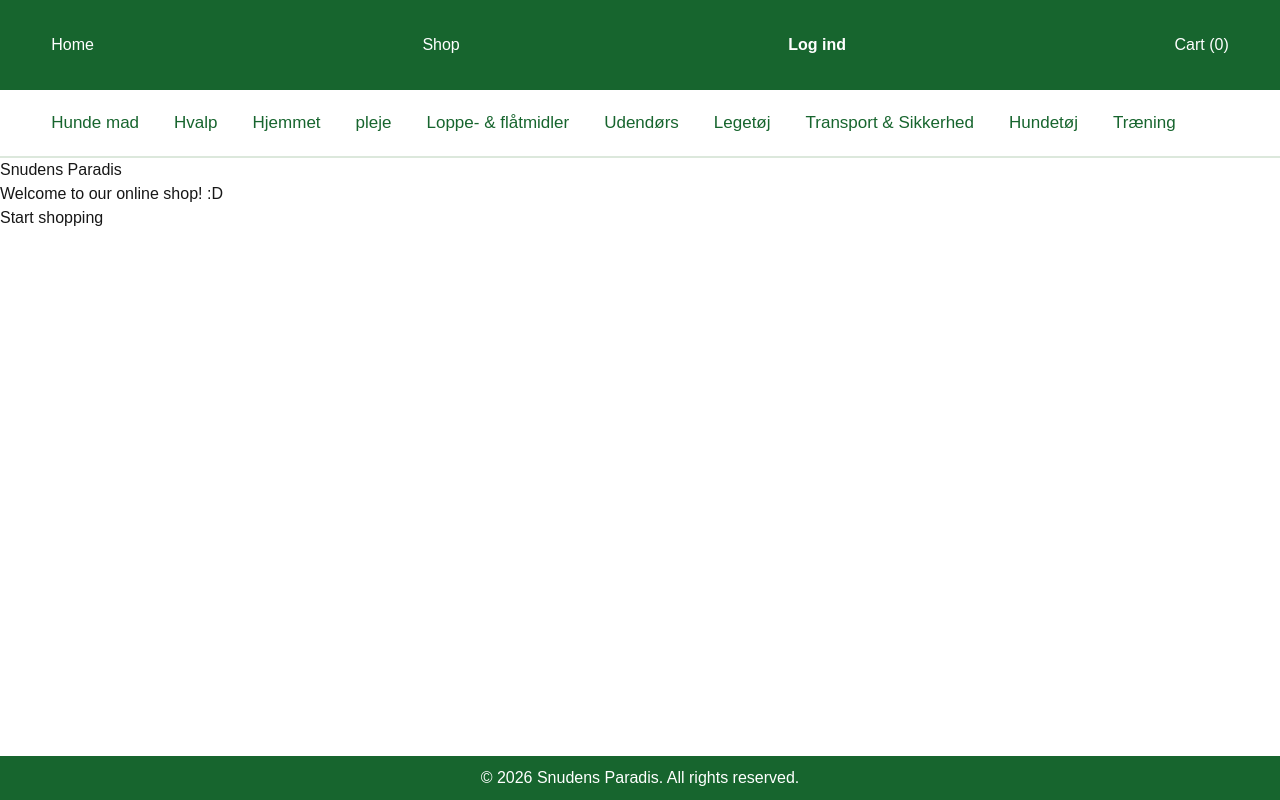
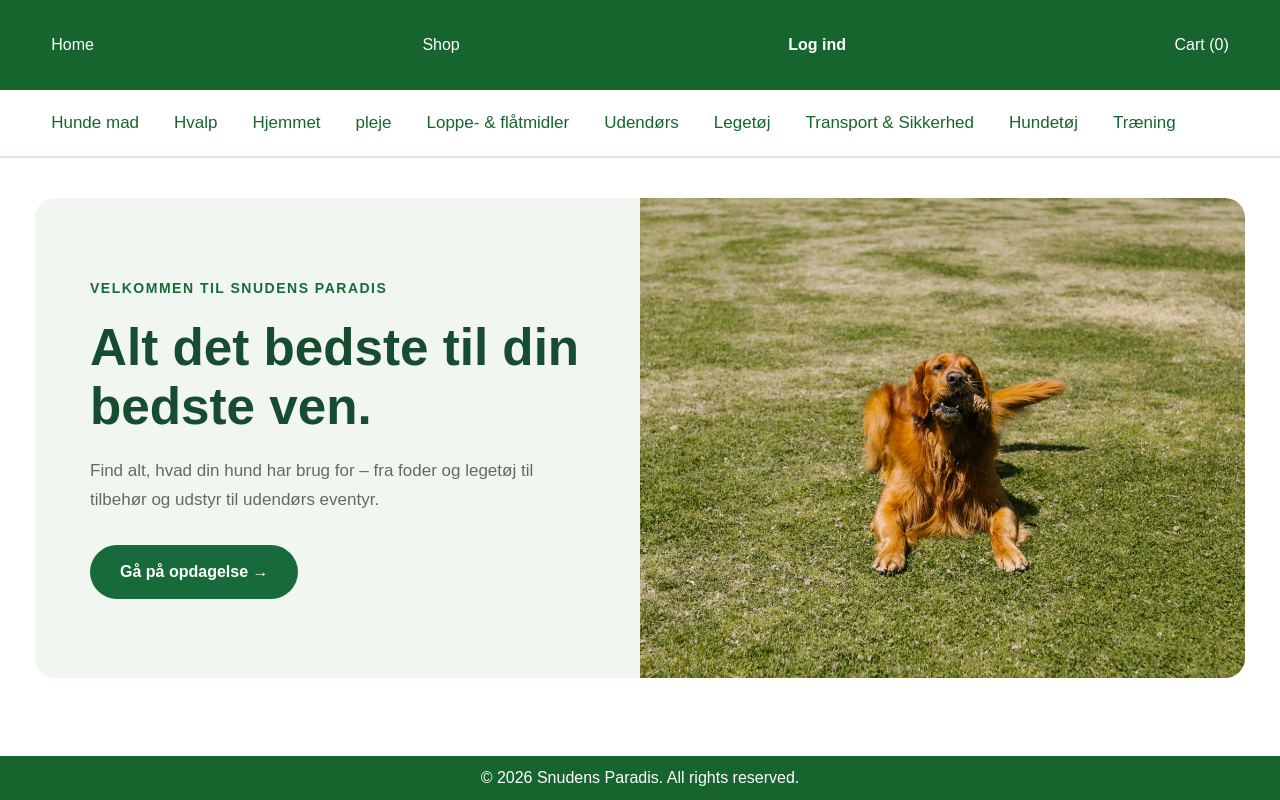
Before and after one commit to StephaneIII/SnudensParadisFrontend, a Next.js app: page / in a window 1280 px wide. Built offline with nearby package versions, Linux system fonts and the light colour scheme.

Commit message:
styling landing page

```diff
--- a/app/globals.css
+++ b/app/globals.css
@@ -205,7 +205,126 @@ footer {
     border-radius: 8px;
 }
 
-/* Responsive layout */
+/* Homepage */
+
+.home-page {
+    max-width: 1500px;
+    margin: 0 auto;
+    padding: 40px 35px;
+    min-height: 70svh;
+    display: flex;
+    align-items: center;
+}
+
+/* Hero section */
+
+.hero {
+    display: grid;
+    grid-template-columns: 1fr 1fr;
+    align-items: center;
+    width: 100%;
+    min-height: 480px;
+    background: #f1f6f0;
+    border-radius: 20px;
+    overflow: hidden;
+}
+
+/* Hero text */
+
+.hero-content {
+    padding: 55px;
+}
+
+.hero-label {
+    display: inline-block;
+    color: #176b3a;
+    font-size: 14px;
+    font-weight: 600;
+    text-transform: uppercase;
+    letter-spacing: 1.5px;
+    margin-bottom: 20px;
+}
+
+.hero-content h1 {
+    font-size: clamp(32px, 4vw, 52px);
+    line-height: 1.15;
+    color: #164d30;
+    margin-bottom: 20px;
+    font-weight: 700;
+}
+
+.hero-content p {
+    font-size: 17px;
+    line-height: 1.7;
+    color: #626b63;
+    margin-bottom: 30px;
+    max-width: 450px;
+}
+
+/* Shopping button */
+
+.button-link {
+    display: inline-block;
+    padding: 15px 30px;
+    background: #176b3a;
+    color: white;
+    text-decoration: none;
+    border-radius: 30px;
+    font-weight: 600;
+    font-size: 16px;
+    transition: background 0.2s ease, transform 0.2s ease;
+}
+
+.button-link:hover {
+    background: #10552d;
+    transform: translateY(-2px);
+}
+
+/* Hero image */
+
+.hero-image {
+    height: 100%;
+    min-height: 480px;
+    overflow: hidden;
+}
+
+.hero-image img {
+    width: 100%;
+    height: 100%;
+    object-fit: cover;
+    display: block;
+}
+
+/* Responsive */
+
+@media (max-width: 800px) {
+    .home-page {
+        padding: 25px 15px;
+    }
+
+    .hero {
+        grid-template-columns: 1fr;
+    }
+
+    .hero-content {
+        padding: 35px 25px;
+    }
+
+    .hero-image {
+        min-height: 300px;
+    }
+}
+
+@media (max-width: 450px) {
+    .hero-content h1 {
+        font-size: 32px;
+    }
+
+    .hero-image {
+        min-height: 230px;
+    }
+}
+
 
 @media (max-width: 1000px) {
     .product-grid {
--- a/app/page.tsx
+++ b/app/page.tsx
@@ -1,17 +1,33 @@
 import Link from "../components/ApiLink";
 
-// Next.js uses this component as front-page,
-// because this file is named app/page.jsx
 export default function HomePage() {
   return (
     <div className="home-page">
-      <h1>Snudens Paradis</h1>
+      <section className="hero">
+        <div className="hero-content">
+          <span className="hero-label">
+            Velkommen til Snudens Paradis
+          </span>
 
-      <p>Welcome to our online shop! :D</p>
+          <h1>Alt det bedste til din bedste ven.</h1>
 
-      <Link className="button-link" href="/shop">
-          Start shopping
-      </Link>
+          <p>
+            Find alt, hvad din hund har brug for – fra foder og legetøj
+            til tilbehør og udstyr til udendørs eventyr.
+          </p>
+
+          <Link className="button-link" href="/shop">
+            Gå på opdagelse →
+          </Link>
+        </div>
+
+        <div className="hero-image">
+          <img
+            src="/images/hero-dog.jpg"
+            alt="Golden retriever, der slapper af i græsset"
+          />
+        </div>
+      </section>
     </div>
   );
 }
```
Also changed, not shown: public/images/hero-dog.jpg (added).
